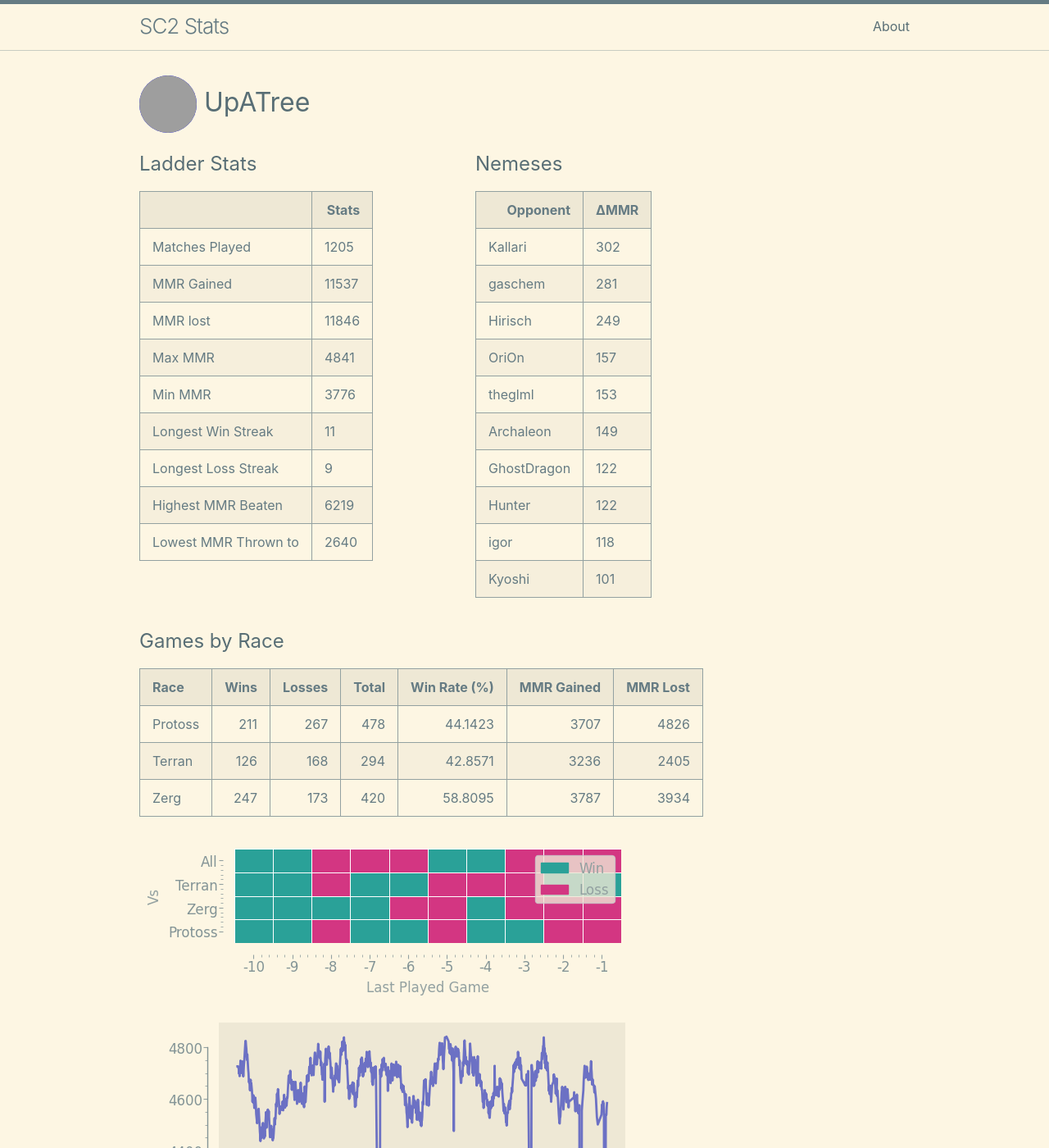
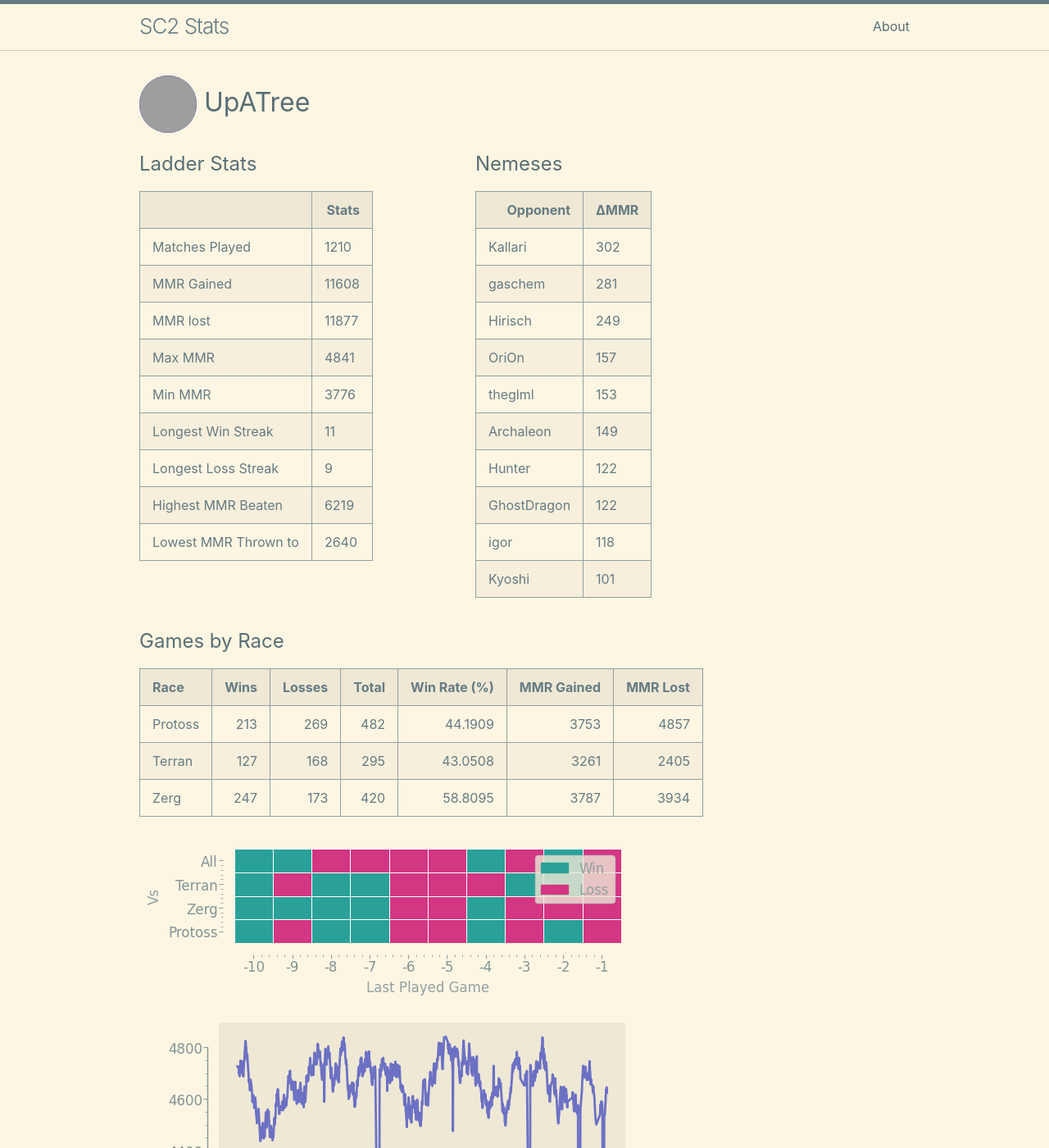
Before and after one commit to kylermurphy/UpATree, a Jekyll site: the page built from docs/index.md, in a window 1280 px wide and 1400 px high. Shown: the whole window at 82% size. Built offline with Jekyll 4.4.1, drawn with Linux system fonts in a browser that asks for light colours; grey boxes are pictures that could not be loaded.

Commit message:
running on push

```diff
--- a/docs/index.md
+++ b/docs/index.md
@@ -18,15 +18,15 @@ layout: home
   <tbody>
     <tr>
       <td>Matches Played</td>
-      <td>1205</td>
+      <td>1210</td>
     </tr>
     <tr>
       <td>MMR Gained</td>
-      <td>11537</td>
+      <td>11608</td>
     </tr>
     <tr>
       <td>MMR lost</td>
-      <td>11846</td>
+      <td>11877</td>
     </tr>
     <tr>
       <td>Max MMR</td>
@@ -90,11 +90,11 @@ layout: home
       <td>149</td>
     </tr>
     <tr>
-      <td>GhostDragon</td>
+      <td>Hunter</td>
       <td>122</td>
     </tr>
     <tr>
-      <td>Hunter</td>
+      <td>GhostDragon</td>
       <td>122</td>
     </tr>
     <tr>
@@ -114,8 +114,8 @@ layout: home
 
 | Race    |   Wins |   Losses |   Total |   Win Rate (%) |   MMR Gained |   MMR Lost |
 |:--------|-------:|---------:|--------:|---------------:|-------------:|-----------:|
-| Protoss |    211 |      267 |     478 |        44.1423 |         3707 |       4826 |
-| Terran  |    126 |      168 |     294 |        42.8571 |         3236 |       2405 |
+| Protoss |    213 |      269 |     482 |        44.1909 |         3753 |       4857 |
+| Terran  |    127 |      168 |     295 |        43.0508 |         3261 |       2405 |
 | Zerg    |    247 |      173 |     420 |        58.8095 |         3787 |       3934 |
 
 ![Games by Race](./assets/gm_hist.png)
--- a/log.txt
+++ b/log.txt
@@ -442,3 +442,4 @@ Writing a log file 2025-03-13 17:19:25.
 Writing a log file 2025-03-13 17:36:49.
 Writing a log file 2025-03-13 17:49:26.
 Writing a log file 2025-03-13 18:31:27.
+Writing a log file 2025-03-13 18:51:44.
```
Also changed, not shown: docs/assets/MMR.png, docs/assets/daily.png, docs/assets/gm_hist.png, docs/assets/r_wrt.png, 1 other file.
